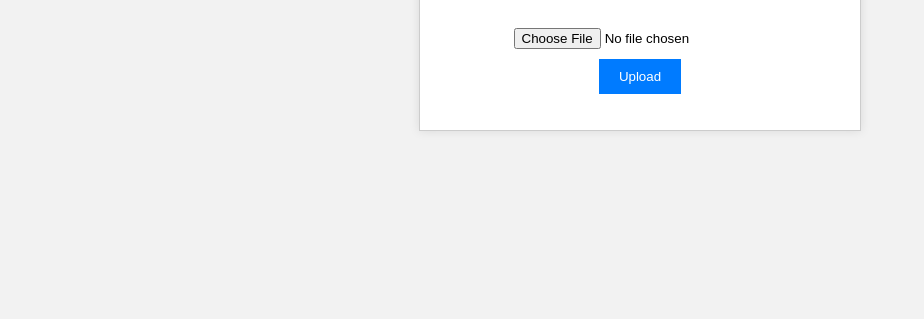
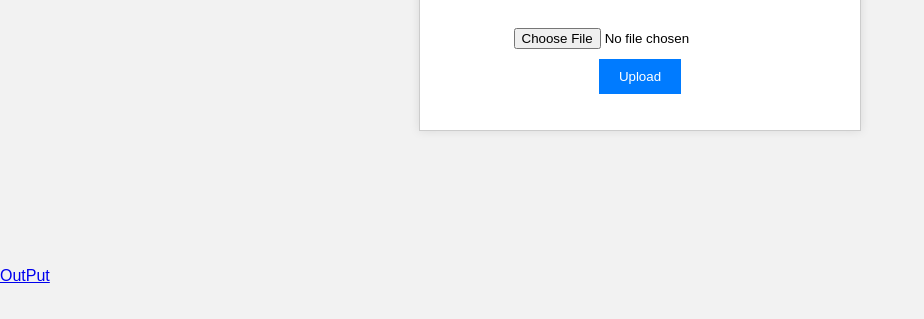
Before and after one commit to SomeshChoyal/customer-segmentation, a website: page frontend/index.html in a window 1280 px wide. Shown: the part 161-480 px from the top of the page, without its empty margins (0-924 px from the left). Drawn offline with Linux system fonts and the light colour scheme.

Commit message:
Update index.html

```diff
--- a/frontend/index.html
+++ b/frontend/index.html
@@ -54,6 +54,9 @@
                 });
         });
     </script>
+    <br>
+    <br>
+    <center></center><a href="output.html">OutPut</a></center>
 </body>
 
 </html>
```
